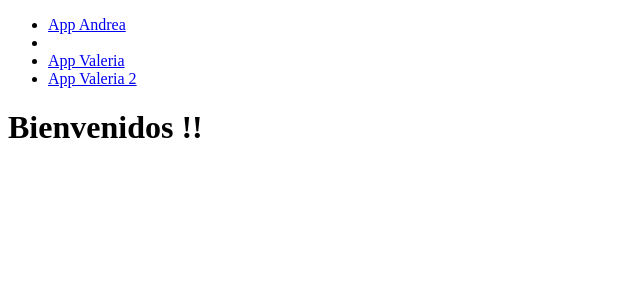
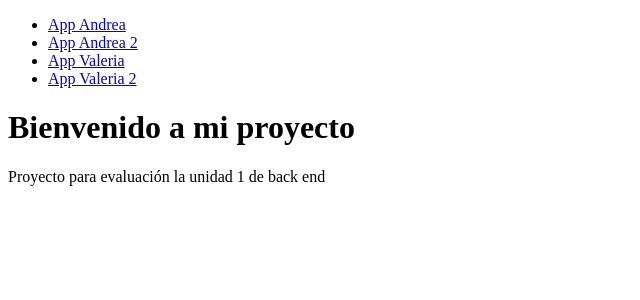
Before and after one commit to Baaleria/Eva1_BackEnd, a Django app: page / in a window 1280 px wide. Shown: the top 300 px of the page, without its empty margins (0-640 px from the left). Run offline with Django 5.2, Linux system fonts and the light colour scheme.

Commit message:
Problemas de conexion arreglados

```diff
--- a/Andrea/settings.py
+++ b/Andrea/settings.py
@@ -11,6 +11,7 @@ https://docs.djangoproject.com/en/6.1/ref/settings/
 """
 
 from pathlib import Path
+import os
 
 # Build paths inside the project like this: BASE_DIR / 'subdir'.
 BASE_DIR = Path(__file__).resolve().parent.parent
@@ -57,7 +58,7 @@ ROOT_URLCONF = 'Andrea.urls'
 TEMPLATES = [
     {
         'BACKEND': 'django.template.backends.django.DjangoTemplates',
-        'DIRS': [],
+        'DIRS': [os.path.join(BASE_DIR, 'templates')],
         'APP_DIRS': True,
         'OPTIONS': {
             'context_processors': [
--- a/AppValeria/urls.py
+++ b/AppValeria/urls.py
@@ -5,5 +5,5 @@ app_name = 'AppValeria'
 
 urlpatterns = [
     path('va1/', views.vista_AppValeria, name ='AppValeria1'),
-    path('va1/', views.vista_AppValeria, name ='AppValeria2')
+    path('va2/', views.vista_AppValeria2, name ='AppValeria2')
 ]
--- a/Inicio/templates/Inicio/index.html
+++ b/Inicio/templates/Inicio/index.html
@@ -1,5 +1,6 @@
 {% extends 'base.html'%}
 {% block title %} Inicio {% endblock %}
 {% block content %}
-<h1> Bienvenidos !!</h1>
+<h1>Bienvenido a mi proyecto</h1>
+<p> Proyecto para evaluación la unidad 1 de back end</p></p>
 {% endblock %}
--- a/templates/base.html
+++ b/templates/base.html
@@ -3,14 +3,14 @@
 <head>
     <meta charset="UTF-8">
     <meta name="viewport" content="width=device-width, initial-scale=1.0">
-    <title>Mi Página de Inicio</title>
+    <title>{% block title %}Mi Página de Inicio{% endblock %}</title>
 </head>
 <body>
 
     <nav>
         <ul>
             <li><a href="{% url 'AppAndrea:AppAndrea' %}">App Andrea</a></li>
-            <li><a href="{% url 'AppAndrea:AppAndrea2' %}""App Andrea2</a></li>
+            <li><a href="{% url 'AppAndrea:AppAndrea2' %}">App Andrea 2</a></li>
             <li><a href="{% url 'AppValeria:AppValeria1' %}">App Valeria</a></li>
             <li><a href="{% url 'AppValeria:AppValeria2' %}">App Valeria 2</a></li>
         </ul>
@@ -18,8 +18,6 @@
 
     <main>
         {% block content %}
-        <h1>Bienvenido a mi proyecto</h1>
-        <p> Proyecto para evaluación la unidad 1 de back end</p>
         {% endblock %}
     </main>
 
```
